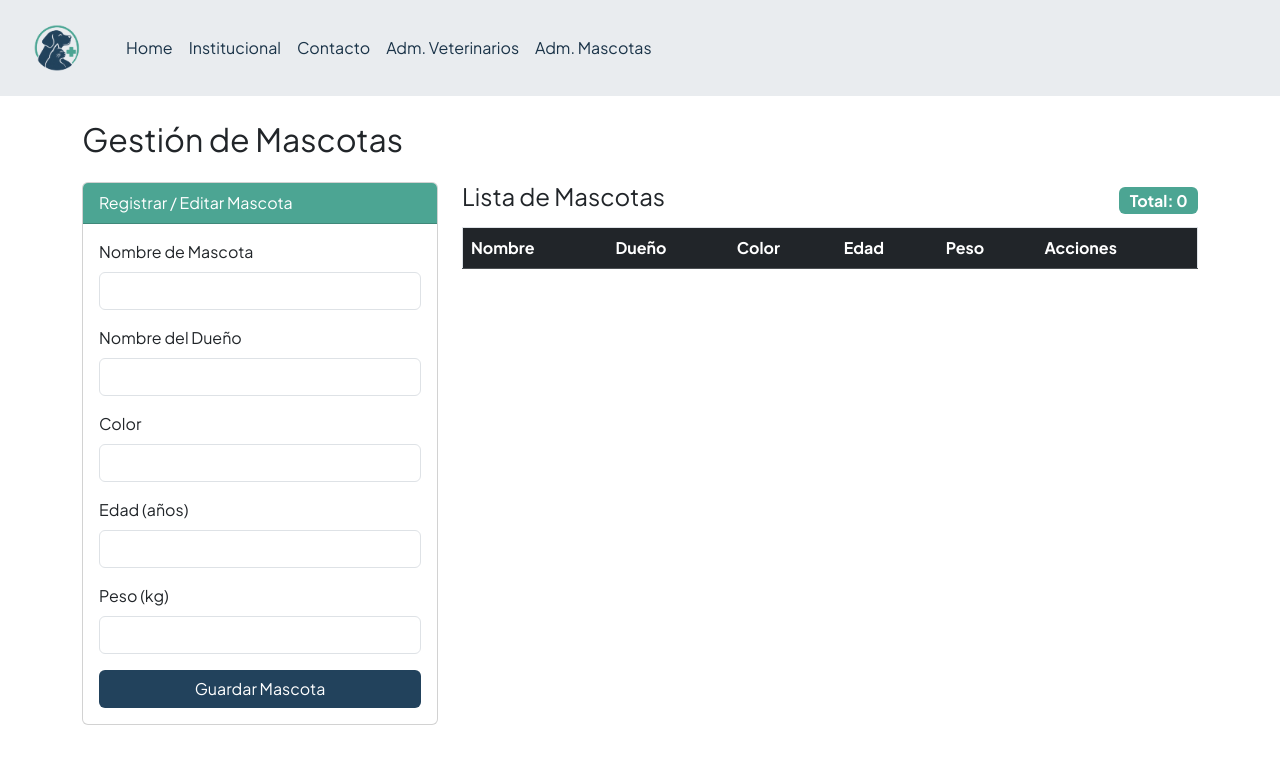
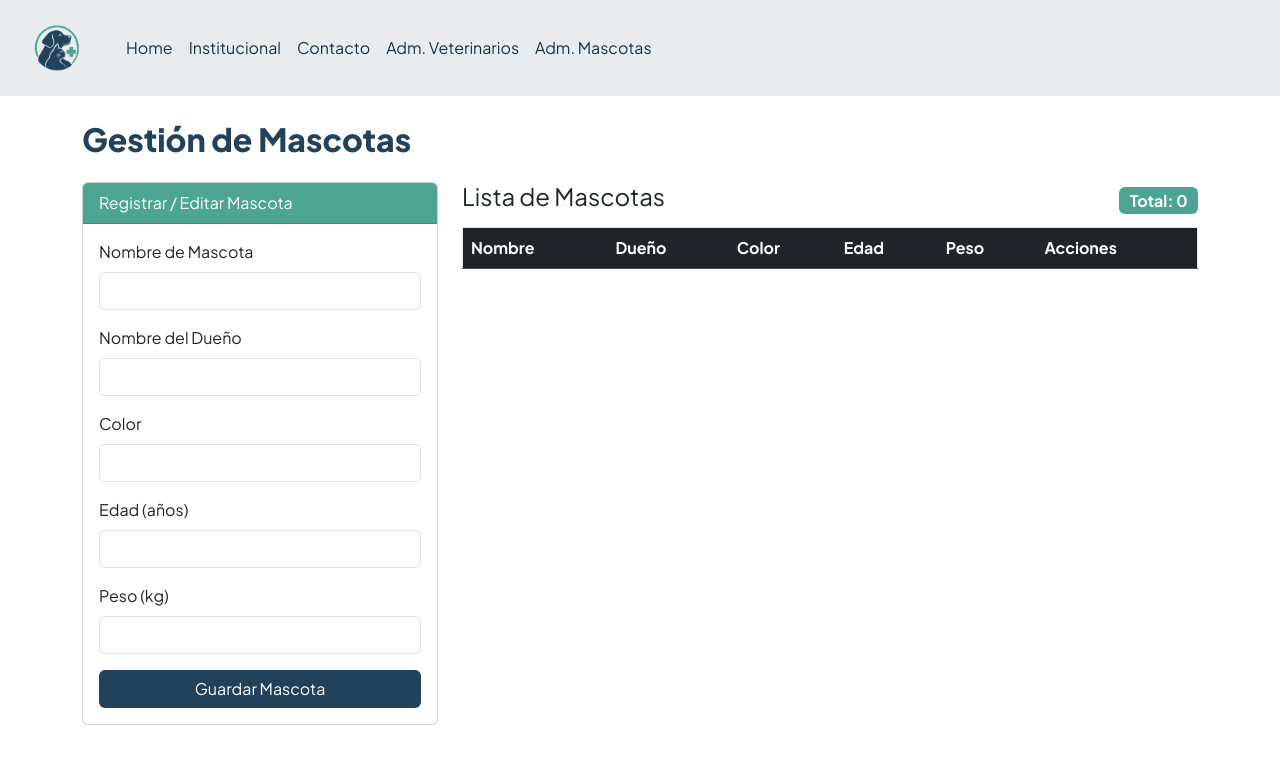
Before and after one commit to Fedegaar/TPI-IDW-G44, a website built with Vite: page mascotas.html in a window 1280 px wide. Built offline with nearby package versions, Linux system fonts and the light colour scheme.

Commit message:
styles update

```diff
--- a/mascotas.html
+++ b/mascotas.html
@@ -42,7 +42,7 @@
     </nav>
 
     <div class="container mt-4">
-        <h2 class="mb-4">Gestión de Mascotas</h2>
+        <h2 class="mb-4 titulo-seccion">Gestión de Mascotas</h2>
         <div class="row">
             <!-- Formulario -->
             <div class="col-md-4 mb-4">
```
Also changed, not shown: veterinarios.html (+1 -1 lines).
